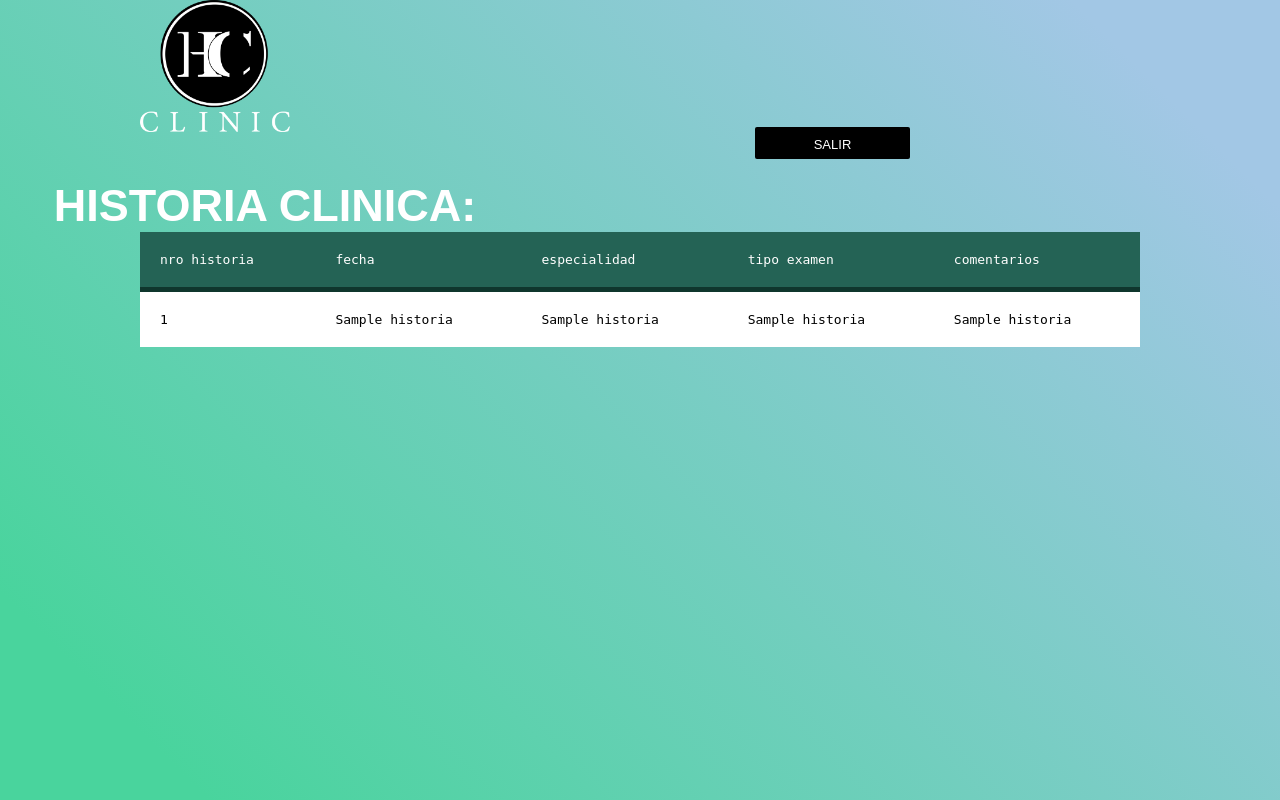
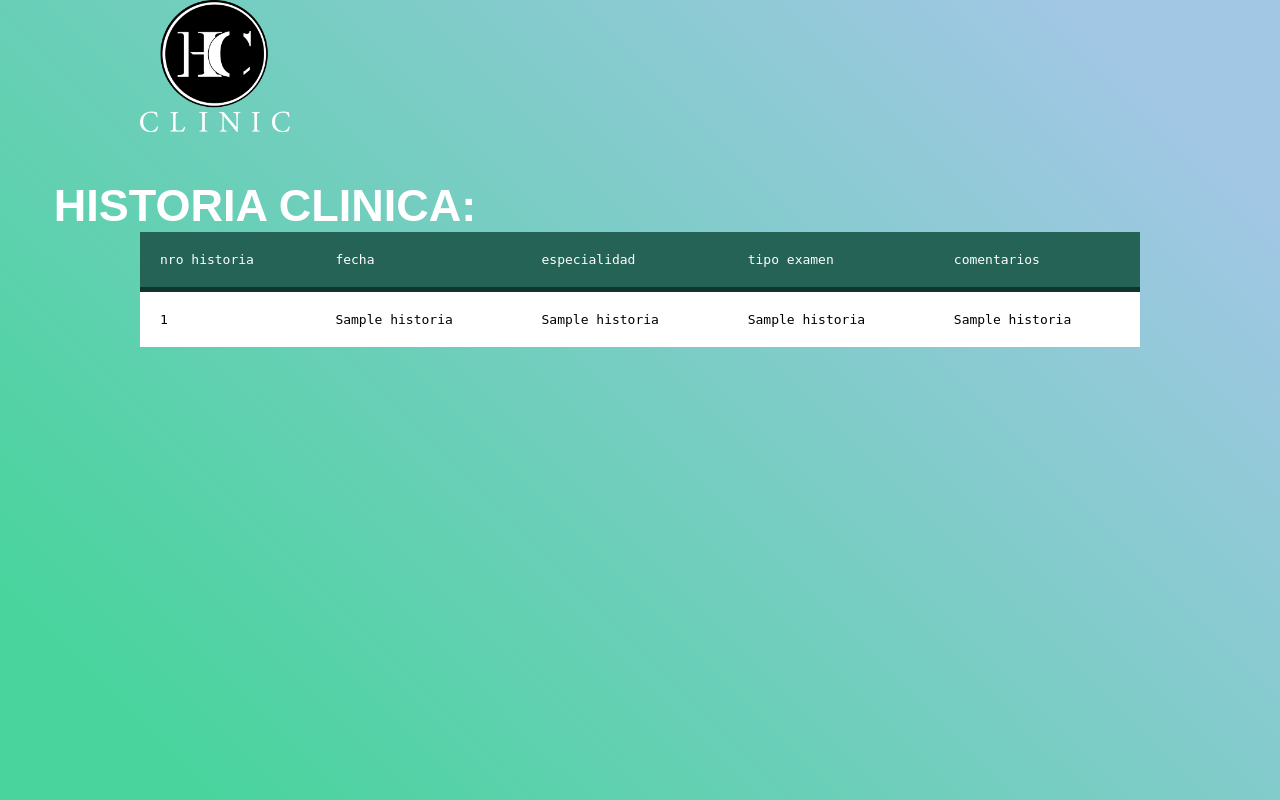
Before and after one commit to juaca2009/gestor_historias_clinicas, a Flask app: template gestor historias clinicas/templates/paciente.html in a window 1280 px wide. Run offline with Flask 2, Linux system fonts and the light colour scheme; the template is opened without the code that fills it: most values are stand-ins (such as "Sample title", 1, 10 or a date in 2020).

Commit message:
interfaz

```diff
--- a/gestor historias clinicas/templates/paciente.html
+++ b/gestor historias clinicas/templates/paciente.html
@@ -36,12 +36,6 @@
                     </tbody>
                 </table>
             </div>
-
-            <div class="text_box">
-                <form method="post" action="{{ url_for('atender') }}">
-                    <button class="btn" name = "salir" type="submit">salir</button>
-                </form>
-            </div>
         </header>
     </body>
 </html>
```
